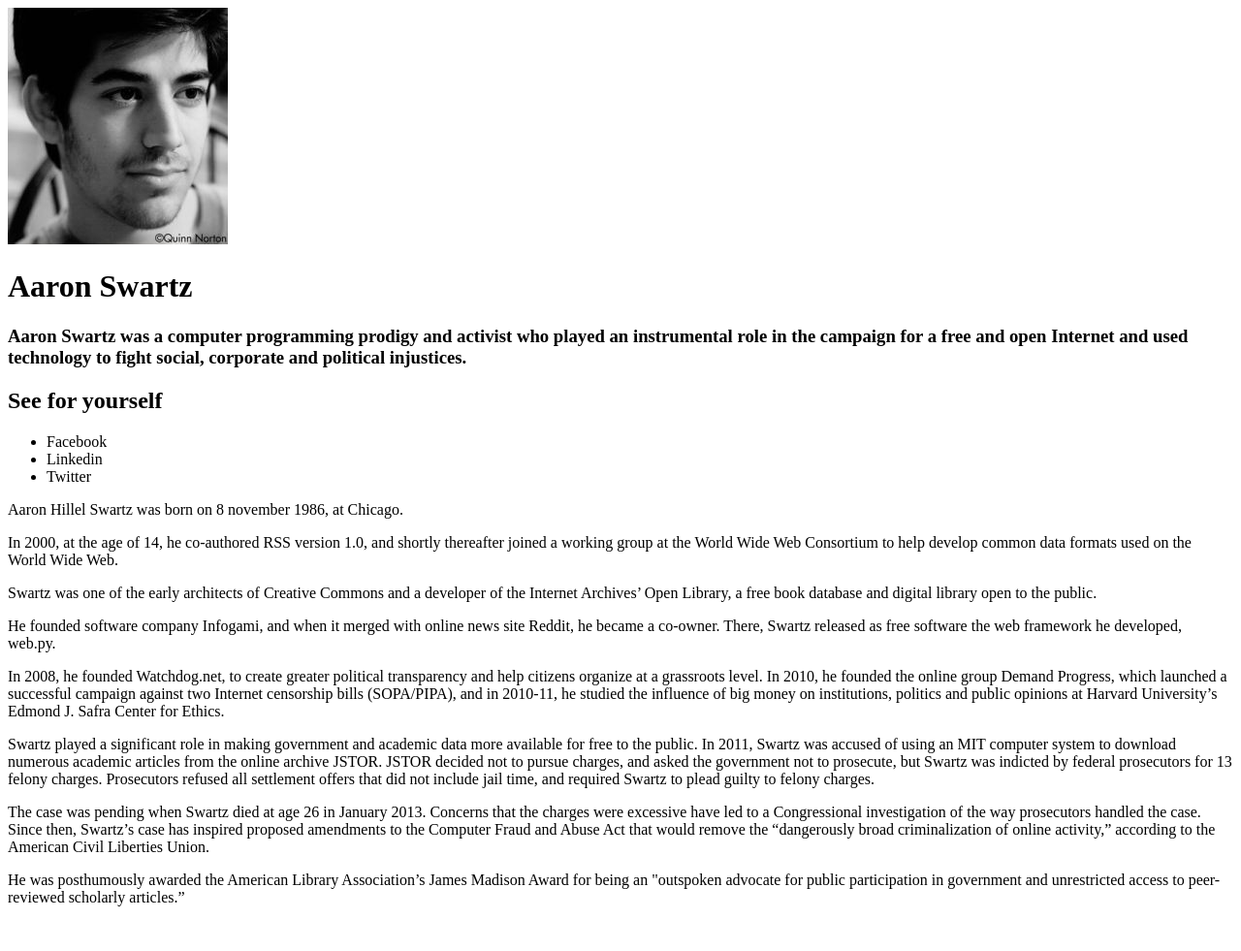
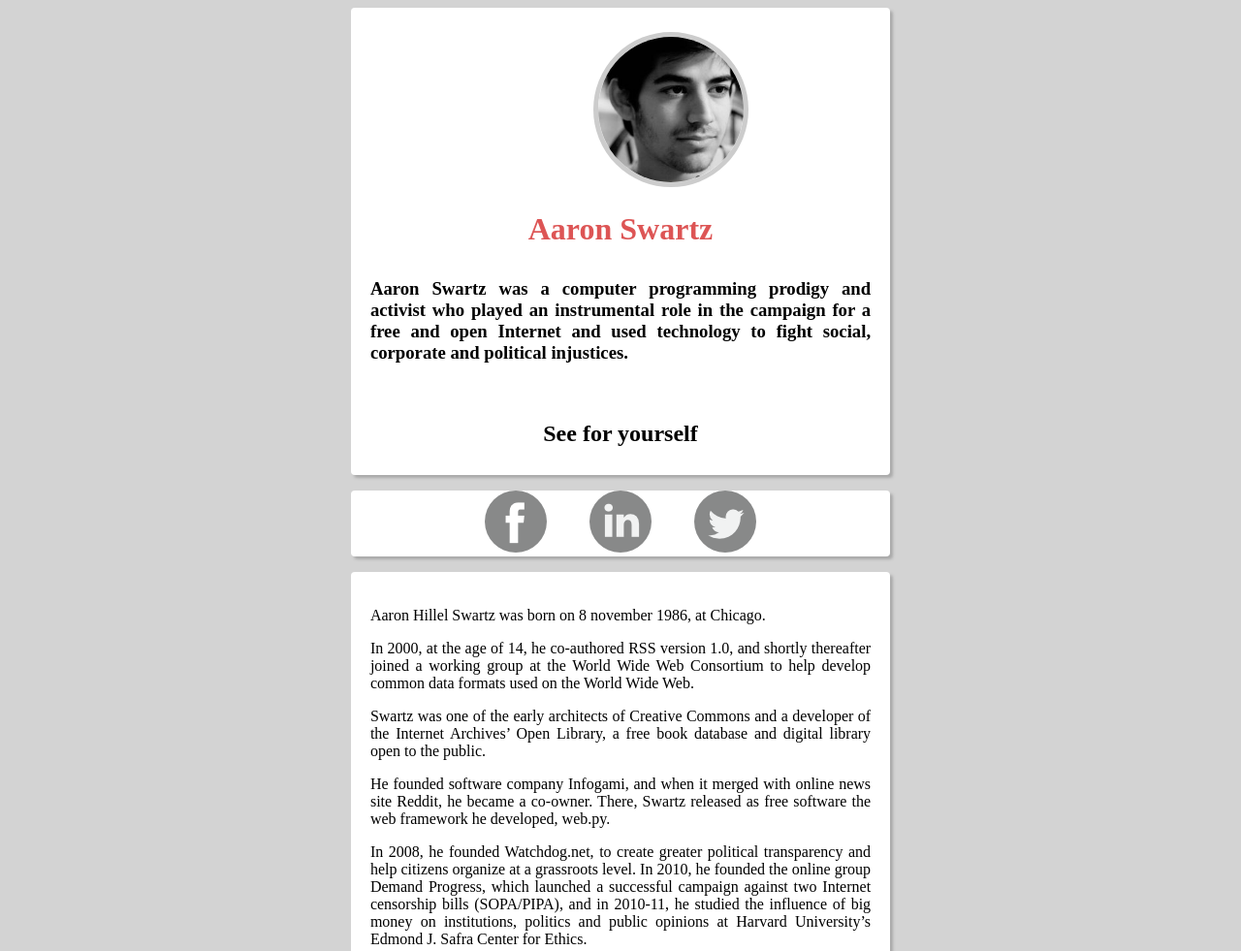
Before and after one commit to Dorgenark/aaron-swartz, a plain HTML site: page index.html in a window 1280 px wide. Shown: the top 981 px of the page at 97% size. Before the commit the page ends 951 px from the top, so only its background shows below. Drawn offline with Linux system fonts and the light colour scheme.

Commit message:
bientôt fini

```diff
--- a/index.html
+++ b/index.html
@@ -3,34 +3,35 @@
      <head>
         <meta charset="utf-8">
         <link href="style.css" type="text/css" rel="stylesheet">
-        <link href="http://fonts.googleapis.com/css?family=Open+Sans:400,300,700|Montserrat:400,700" rel="stylesheet">
+         <link rel="stylesheet" href="http://fonts.googleapis.com/css?family=Open+Sans:400,300,700|Montserrat:400,700">
         <title>Aaron Swartz</title>
     </head>
 
 <body>
+    <div class="page">
+        <div class="content">
+            <div class="head">
+                <div>
+                    <a href="https://fr.wikipedia.org/wiki/Aaron_Swartz#Biographie" target="_blank"><img src="images/aaron-swartz.jpeg" class="image" /></a>
+                </div>
+                <div class="intro">
+                    <h1>Aaron Swartz</h1>
+                    <h3>Aaron Swartz was a computer programming prodigy and activist who played an instrumental role in the campaign for a free and open Internet and used technology to fight social, corporate and political injustices.</h3>
+                </div>
+                <div class="more">
+                    <h2>See for yourself</h2>
+                </div>
+            </div>
+            <div class="social">
+                <div class="button">
+                        <p><a href="https://www.facebook.com/" target="_blank" class="facebook"><img src="images/facebook.png" alt="Facebook" /></a>
+                        <a href="https://www.linkedin.com/" target="_blank" class="linkedin"><img src="images/linkedin.png" alt="Linkedin"/></a>
+                        <a href="https://twitter.com/" target="_blank" class="twitter"><img src="images/twitter.png" alt="twitter" /></a></p>
 
-    <div class="page">
-
-        <div class="intro">
-            <a href="https://fr.wikipedia.org/wiki/Aaron_Swartz#Biographie" target="_blank"><img src="images/aaron-swartz.jpeg" /></a>
-            <h1>Aaron Swartz</h1>
-
-            <h3>Aaron Swartz was a computer programming prodigy and activist who played an instrumental role in the campaign for a free and open Internet and used technology to fight social, corporate and political injustices.</h3>
-
-            <h2 class="more">See for yourself</h2>
-        </div>
-
-        <div class="social">
-            <ul class="icons">
-                <li>Facebook</li>
-                <li>Linkedin</li>
-                <li>Twitter</li>
-            </ul>
-        </div>
-
-        <div class="text">
-
-            <p>Aaron Hillel Swartz was born on 8 november 1986, at Chicago.</p>
+                </div>
+            </div>
+            <div class="text">
+                <p>Aaron Hillel Swartz was born on 8 november 1986, at Chicago.</p>
 
             <p>In 2000, at the age of 14, he co-authored RSS version 1.0, and shortly thereafter joined a working group at the World Wide Web Consortium to help develop common data formats used on the World Wide Web.</p>
 
@@ -45,9 +46,8 @@
             <p>The case was pending when Swartz died at age 26 in January 2013. Concerns that the charges were excessive have led to a Congressional investigation of the way prosecutors handled the case. Since then, Swartz’s case has inspired proposed amendments to the Computer Fraud and Abuse Act that would remove the “dangerously broad criminalization of online activity,” according to the American Civil Liberties Union.</p>
 
             <p>He was posthumously awarded the American Library Association’s James Madison Award for being an "outspoken advocate for public participation in government and unrestricted access to peer-reviewed scholarly articles.”</p>
+            </div>
         </div>
-
     </div>
-
 </body>
 </html>
--- a/style.css
+++ b/style.css
@@ -0,0 +1,68 @@
+body {
+    background-color: lightgrey;
+}
+
+.page {
+    display: block;
+    margin-left: 28%;
+    margin-right: 28%;
+}
+
+.image {
+    border: 5px solid #CCCCCC;
+    border-radius: 115px;
+    margin-left: 250px;
+    height: 150px;
+    width: 150px;
+    margin-top: 25px;
+}
+
+.button {
+    display: inline;
+    text-align: center;
+}
+
+.facebook, .linkedin, .twitter {
+    margin-left: 20px;
+    margin-right: 20px;
+}
+
+.facebook:hover {
+    opacity: 0.5;
+}
+
+.linkedin:hover {
+    opacity: 0.5;
+}
+
+.twitter:hover {
+    opacity: 0.5;
+}
+
+h1 {
+    color: #DD5555;
+    text-align: center;
+}
+
+h3 {
+    text-align: justify;
+    padding: 10px;
+    margin-left: 10px;
+    margin-right: 10px;
+}
+
+.more {
+    text-align: center;
+    padding: 10px;
+}
+
+.text {
+    padding: 20px;
+    text-align: justify;
+}
+
+.head, .social, .text {
+    background-color: white;
+    border-radius: 4px;
+    box-shadow: 3px 3px 3px darkgrey;
+}
```
Also changed, not shown: images/facebook.png (added), images/linkedin.png (added), images/twitter.png (added).
